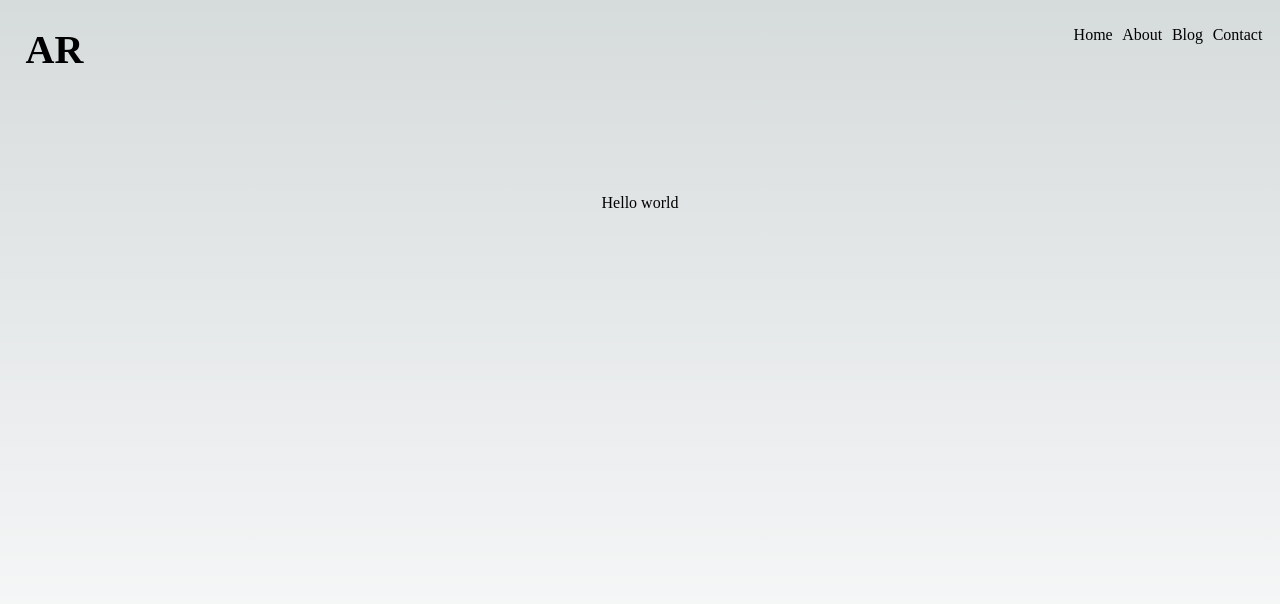
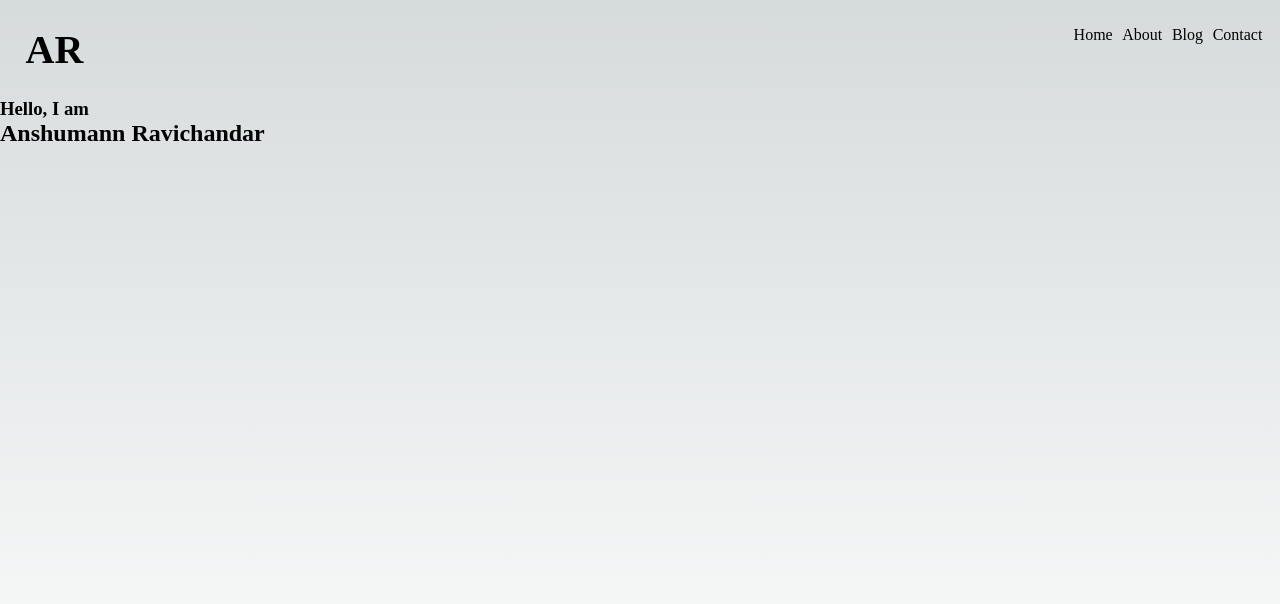
Before and after one commit to NamelessExplorer/Portfolio, a Next.js app: page / in a window 1280 px wide. Shown: the top 604 px of the page. Built offline with nearby package versions, Linux system fonts and the light colour scheme.

Commit message:
Created the base for the home component

```diff
--- /dev/null
+++ b/components/Home.js
@@ -0,0 +1,21 @@
+import React from 'react'
+import styles from '../styles/Home.module.css'
+import Link from 'next/link'
+import Image from 'next/dist/client/image'
+
+const Home = () => {
+
+    return (
+        <div className='home'>
+            <section className='home' id = 'home'>
+                <div className='home-content'>
+                    <h3>Hello, I am</h3>
+                    <h1>Anshumann Ravichandar</h1>
+                </div>
+
+            </section>
+        </div>
+    )
+}
+
+export default Home;
--- a/pages/_app.js
+++ b/pages/_app.js
@@ -1,9 +1,10 @@
 import '@/styles/globals.css'
 import Navbar from '@/components/navbar'
+import Home from '@/components/Home'
 
 export default function App({ Component, pageProps }) {
   return <>
     <Navbar/>
-    <Component {...pageProps} />
+    <Home/>
   </>
 }
--- a/styles/globals.css
+++ b/styles/globals.css
@@ -159,9 +159,6 @@ navbar{
   margin-right: 3%;
 }
 
-.navbut{
-
-}
 .mainnav ul li{
   margin: 0 24px;
     list-style: none;
```
